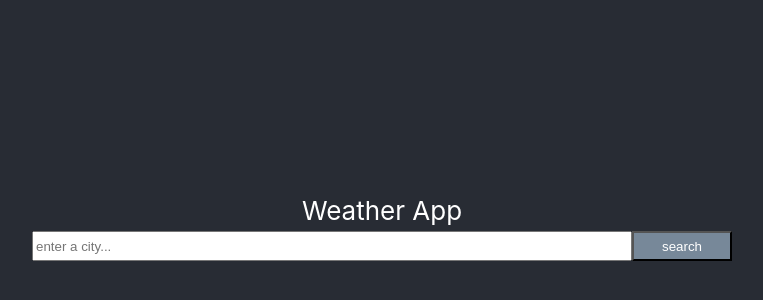
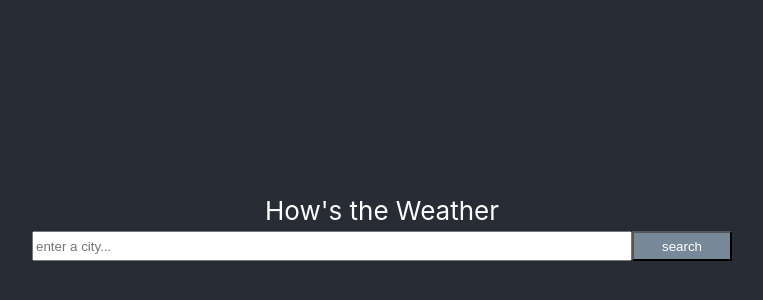
Before and after one commit to gabykarsten/weatherapp-react, a React (Create React App) app: page / in a window 1280 px wide. Shown: the part 172-472 px from the top of the page, without its empty margins (258-1021 px from the left). Built offline with nearby package versions, Linux system fonts and the light colour scheme.

Commit message:
changed the header for the weather app

```diff
--- a/src/App.js
+++ b/src/App.js
@@ -1,4 +1,3 @@
-import logo from "./logo.svg";
 import React from "react";
 import Weather from "./Weather.js";
 import "./App.css";
@@ -7,7 +6,7 @@ function App() {
   return (
     <div className="App">
       <header className="App-header">
-        Weather App
+        How's the Weather
         <Weather />
       </header>
     </div>
```
